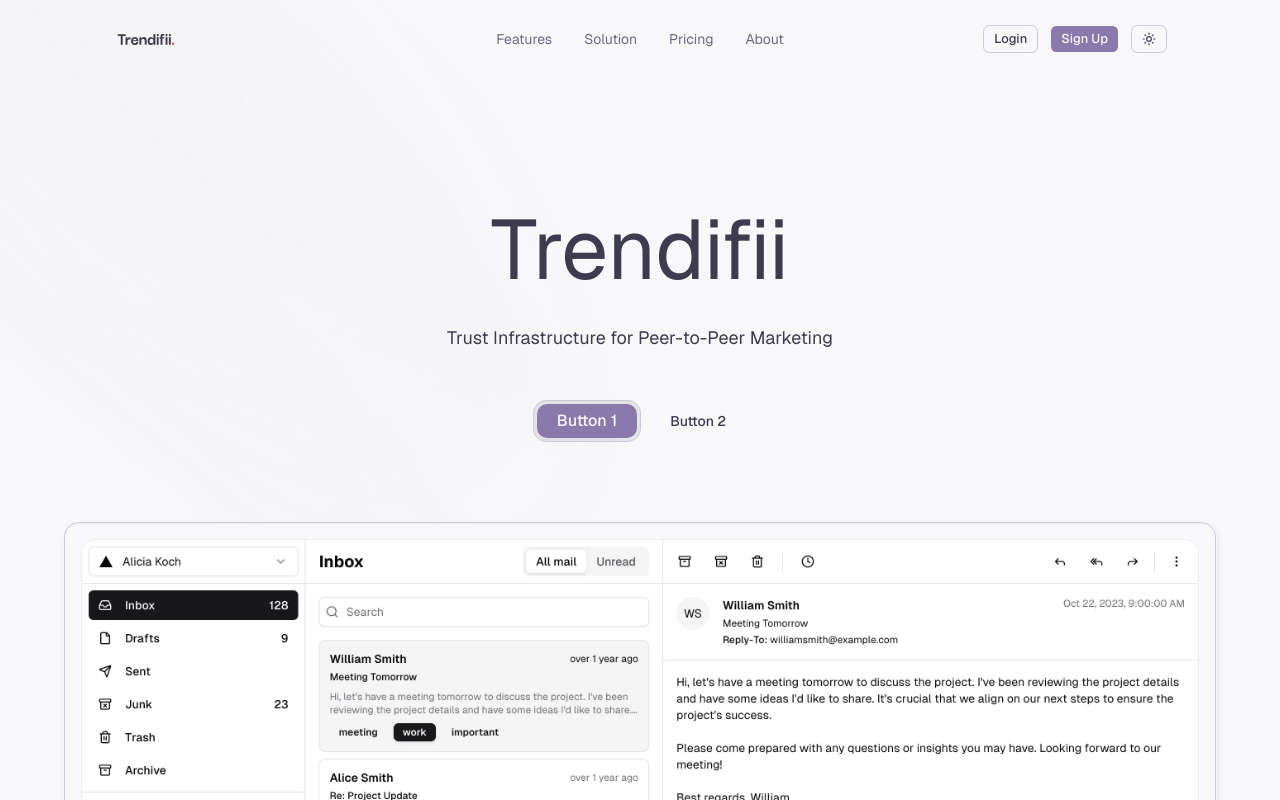
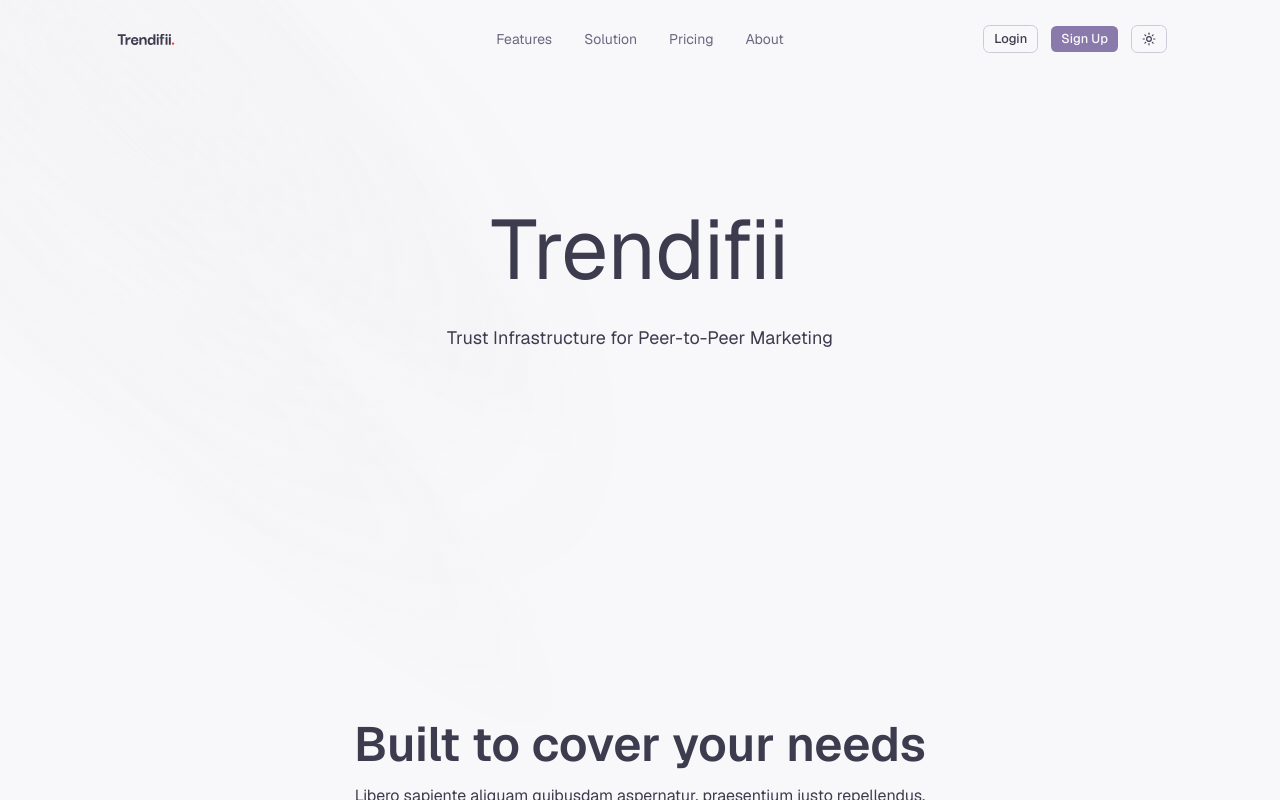
Before and after one commit to trendifii/trendifii, a Next.js app: page / in a window 1280 px wide. Shown: the top 800 px of the page. Built offline with nearby package versions, Linux system fonts and the light colour scheme.

Commit message:
removed animation component due to errors

```diff
--- a/components/faqs-3.tsx
+++ b/components/faqs-3.tsx
@@ -53,7 +53,7 @@ export default function FAQsThree() {
                         <div className="sticky top-20">
                             <h2 className="mt-4 text-3xl font-bold">Frequently Asked Questions</h2>
                             <p className="text-muted-foreground mt-4">
-                                Can't find what you're looking for? Contact our{' '}
+                                Can`&apos;`t find what you`&apos;`re looking for? Contact our{' '}
                                 <Link
                                     href="#"
                                     className="text-primary font-medium hover:underline">
--- a/components/hero-section.tsx
+++ b/components/hero-section.tsx
@@ -1,10 +1,10 @@
 import React from 'react'
 import Link from 'next/link'
-import { ArrowRight, ChevronRight } from 'lucide-react'
-import { Button } from '@/components/ui/button'
-import Image from 'next/image'
+import { ChevronRight } from 'lucide-react'
+// import { Button } from '@/components/ui/button'
+// import Image from 'next/image'
 import { TextEffect } from '@/components/ui/text-effect'
-import { AnimatedGroup } from '@/components/ui/animated-group'
+// import { AnimatedGroup } from '@/components/ui/animated-group'
 import { HeroHeader } from './header'
 // import { Spotify } from '@/components/ui/svgs/spotify'
 // import { SupabaseFull } from '@/components/ui/svgs/supabase'
@@ -15,25 +15,25 @@ import { HeroHeader } from './header'
 // import { Claude } from '@/components/ui/svgs/claude'
 // import { VercelFull } from '@/components/ui/svgs/vercel'
 
-const transitionVariants = {
-    item: {
-        hidden: {
-            opacity: 0,
-            filter: 'blur(12px)',
-            y: 12,
-        },
-        visible: {
-            opacity: 1,
-            filter: 'blur(0px)',
-            y: 0,
-            transition: {
-                type: 'spring',
-                bounce: 0.3,
-                duration: 1.5,
-            },
-        },
-    },
-}
+// const transitionVariants = {
+//     item: {
+//         hidden: {
+//             opacity: 0,
+//             filter: 'blur(12px)',
+//             y: 12,
+//         },
+//         visible: {
+//             opacity: 1,
+//             filter: 'blur(0px)',
+//             y: 0,
+//             transition: {
+//                 type: 'spring',
+//                 bounce: 0.3,
+//                 duration: 1.5,
+//             },
+//         },
+//     },
+// }
 
 export default function HeroSection() {
     return (
@@ -49,7 +49,7 @@ export default function HeroSection() {
                 </div>
                 <section>
                     <div className="relative pt-24 md:pt-36">
-                        <AnimatedGroup
+                        {/* <AnimatedGroup
                             variants={{
                                 container: {
                                     visible: {
@@ -82,7 +82,7 @@ export default function HeroSection() {
                                 width="3276"
                                 height="4095"
                             />
-                        </AnimatedGroup>
+                        </AnimatedGroup> */}
 
                         <div
                             aria-hidden
@@ -128,7 +128,7 @@ export default function HeroSection() {
                                     Trust Infrastructure for Peer-to-Peer Marketing
                                 </TextEffect>
 
-                                <AnimatedGroup
+                                {/* <AnimatedGroup
                                     variants={{
                                         container: {
                                             visible: {
@@ -163,11 +163,11 @@ export default function HeroSection() {
                                             <span className="text-nowrap">Button 2</span>
                                         </Link>
                                     </Button>
-                                </AnimatedGroup>
+                                </AnimatedGroup> */}
                             </div>
                         </div>
 
-                        <AnimatedGroup
+                        {/* <AnimatedGroup
                             variants={{
                                 container: {
                                     visible: {
@@ -197,7 +197,7 @@ export default function HeroSection() {
                                     />
                                 </div>
                             </div>
-                        </AnimatedGroup>
+                        </AnimatedGroup> */}
                     </div>
                 </section>
                 <section className="bg-background pb-16 pt-16 md:pb-32">
--- a/components/logo.tsx
+++ b/components/logo.tsx
@@ -1,6 +1,6 @@
 import { cn } from '../lib/utils'
 
-export const Logo = ({ className, uniColor }: { className?: string; uniColor?: boolean }) => {
+export const Logo = ({ className }: { className?: string; uniColor?: boolean }) => {
     return (
         // <svg
         //     className={cn('text-foreground h-6 w-full', className)}
--- a/components/ui/animated-group.tsx
+++ b/components/ui/animated-group.tsx
@@ -1,143 +1,143 @@
-'use client';
-import { ReactNode } from 'react';
-import { motion, Variants } from 'motion/react';
-import React from 'react';
+// 'use client';
+// import { ReactNode } from 'react';
+// import { motion, Variants } from 'motion/react';
+// import React from 'react';
 
-export type PresetType =
-  | 'fade'
-  | 'slide'
-  | 'scale'
-  | 'blur'
-  | 'blur-slide'
-  | 'zoom'
-  | 'flip'
-  | 'bounce'
-  | 'rotate'
-  | 'swing';
+// export type PresetType =
+//   | 'fade'
+//   | 'slide'
+//   | 'scale'
+//   | 'blur'
+//   | 'blur-slide'
+//   | 'zoom'
+//   | 'flip'
+//   | 'bounce'
+//   | 'rotate'
+//   | 'swing';
 
-export type AnimatedGroupProps = {
-  children: ReactNode;
-  className?: string;
-  variants?: {
-    container?: Variants;
-    item?: Variants;
-  };
-  preset?: PresetType;
-  as?: React.ElementType;
-  asChild?: React.ElementType;
-};
+// export type AnimatedGroupProps = {
+//   children: ReactNode;
+//   className?: string;
+//   variants?: {
+//     container?: Variants;
+//     item?: Variants;
+//   };
+//   preset?: PresetType;
+//   as?: React.ElementType;
+//   asChild?: React.ElementType;
+// };
 
-const defaultContainerVariants: Variants = {
-  visible: {
-    transition: {
-      staggerChildren: 0.1,
-    },
-  },
-};
+// const defaultContainerVariants: Variants = {
+//   visible: {
+//     transition: {
+//       staggerChildren: 0.1,
+//     },
+//   },
+// };
 
-const defaultItemVariants: Variants = {
-  hidden: { opacity: 0 },
-  visible: { opacity: 1 },
-};
+// const defaultItemVariants: Variants = {
+//   hidden: { opacity: 0 },
+//   visible: { opacity: 1 },
+// };
 
-const presetVariants: Record<PresetType, Variants> = {
-  fade: {},
-  slide: {
-    hidden: { y: 20 },
-    visible: { y: 0 },
-  },
-  scale: {
-    hidden: { scale: 0.8 },
-    visible: { scale: 1 },
-  },
-  blur: {
-    hidden: { filter: 'blur(4px)' },
-    visible: { filter: 'blur(0px)' },
-  },
-  'blur-slide': {
-    hidden: { filter: 'blur(4px)', y: 20 },
-    visible: { filter: 'blur(0px)', y: 0 },
-  },
-  zoom: {
-    hidden: { scale: 0.5 },
-    visible: {
-      scale: 1,
-      transition: { type: 'spring', stiffness: 300, damping: 20 },
-    },
-  },
-  flip: {
-    hidden: { rotateX: -90 },
-    visible: {
-      rotateX: 0,
-      transition: { type: 'spring', stiffness: 300, damping: 20 },
-    },
-  },
-  bounce: {
-    hidden: { y: -50 },
-    visible: {
-      y: 0,
-      transition: { type: 'spring', stiffness: 400, damping: 10 },
-    },
-  },
-  rotate: {
-    hidden: { rotate: -180 },
-    visible: {
-      rotate: 0,
-      transition: { type: 'spring', stiffness: 200, damping: 15 },
-    },
-  },
-  swing: {
-    hidden: { rotate: -10 },
-    visible: {
-      rotate: 0,
-      transition: { type: 'spring', stiffness: 300, damping: 8 },
-    },
-  },
-};
+// const presetVariants: Record<PresetType, Variants> = {
+//   fade: {},
+//   slide: {
+//     hidden: { y: 20 },
+//     visible: { y: 0 },
+//   },
+//   scale: {
+//     hidden: { scale: 0.8 },
+//     visible: { scale: 1 },
+//   },
+//   blur: {
+//     hidden: { filter: 'blur(4px)' },
+//     visible: { filter: 'blur(0px)' },
+//   },
+//   'blur-slide': {
+//     hidden: { filter: 'blur(4px)', y: 20 },
+//     visible: { filter: 'blur(0px)', y: 0 },
+//   },
+//   zoom: {
+//     hidden: { scale: 0.5 },
+//     visible: {
+//       scale: 1,
+//       transition: { type: 'spring', stiffness: 300, damping: 20 },
+//     },
+//   },
+//   flip: {
+//     hidden: { rotateX: -90 },
+//     visible: {
+//       rotateX: 0,
+//       transition: { type: 'spring', stiffness: 300, damping: 20 },
+//     },
+//   },
+//   bounce: {
+//     hidden: { y: -50 },
+//     visible: {
+//       y: 0,
+//       transition: { type: 'spring', stiffness: 400, damping: 10 },
+//     },
+//   },
+//   rotate: {
+//     hidden: { rotate: -180 },
+//     visible: {
+//       rotate: 0,
+//       transition: { type: 'spring', stiffness: 200, damping: 15 },
+//     },
+//   },
+//   swing: {
+//     hidden: { rotate: -10 },
+//     visible: {
+//       rotate: 0,
+//       transition: { type: 'spring', stiffness: 300, damping: 8 },
+//     },
+//   },
+// };
 
-const addDefaultVariants = (variants: Variants) => ({
-  hidden: { ...defaultItemVariants.hidden, ...variants.hidden },
-  visible: { ...defaultItemVariants.visible, ...variants.visible },
-});
+// const addDefaultVariants = (variants: Variants) => ({
+//   hidden: { ...defaultItemVariants.hidden, ...variants.hidden },
+//   visible: { ...defaultItemVariants.visible, ...variants.visible },
+// });
 
-function AnimatedGroup({
-  children,
-  className,
-  variants,
-  preset,
-  as = 'div',
-  asChild = 'div',
-}: AnimatedGroupProps) {
-  const selectedVariants = {
-    item: addDefaultVariants(preset ? presetVariants[preset] : {}),
-    container: addDefaultVariants(defaultContainerVariants),
-  };
-  const containerVariants = variants?.container || selectedVariants.container;
-  const itemVariants = variants?.item || selectedVariants.item;
+// function AnimatedGroup({
+//   children,
+//   className,
+//   variants,
+//   preset,
+//   as = 'div',
+//   asChild = 'div',
+// }: AnimatedGroupProps) {
+//   const selectedVariants = {
+//     item: addDefaultVariants(preset ? presetVariants[preset] : {}),
+//     container: addDefaultVariants(defaultContainerVariants),
+//   };
+//   const containerVariants = variants?.container || selectedVariants.container;
+//   const itemVariants = variants?.item || selectedVariants.item;
 
-  const MotionComponent = React.useMemo(
-    () => motion.create(as as keyof JSX.IntrinsicElements),
-    [as]
-  );
-  const MotionChild = React.useMemo(
-    () => motion.create(asChild as keyof JSX.IntrinsicElements),
-    [asChild]
-  );
+//   const MotionComponent = React.useMemo(
+//     () => motion.create(as as keyof JSX.IntrinsicElements),
+//     [as]
+//   );
+//   const MotionChild = React.useMemo(
+//     () => motion.create(asChild as keyof JSX.IntrinsicElements),
+//     [asChild]
+//   );
 
-  return (
-    <MotionComponent
-      initial='hidden'
-      animate='visible'
-      variants={containerVariants}
-      className={className}
-    >
-      {React.Children.map(children, (child, index) => (
-        <MotionChild key={index} variants={itemVariants}>
-          {child}
-        </MotionChild>
-      ))}
-    </MotionComponent>
-  );
-}
+//   return (
+//     <MotionComponent
+//       initial='hidden'
+//       animate='visible'
+//       variants={containerVariants}
+//       // className={className}
+//     >
+//       {React.Children.map(children, (child, index) => (
+//         <MotionChild key={index} variants={itemVariants}>
+//           {child}
+//         </MotionChild>
+//       ))}
+//     </MotionComponent>
+//   );
+// }
 
-export { AnimatedGroup };
+// export { AnimatedGroup };
```
